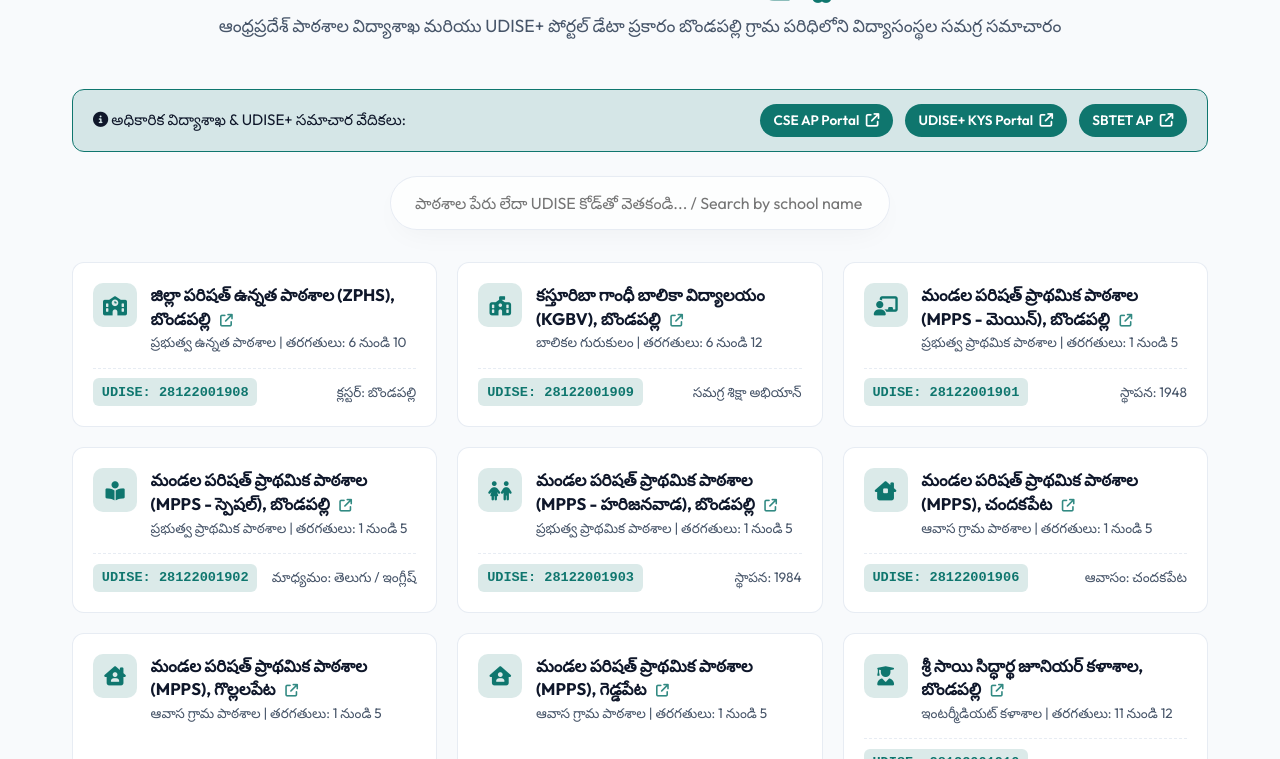
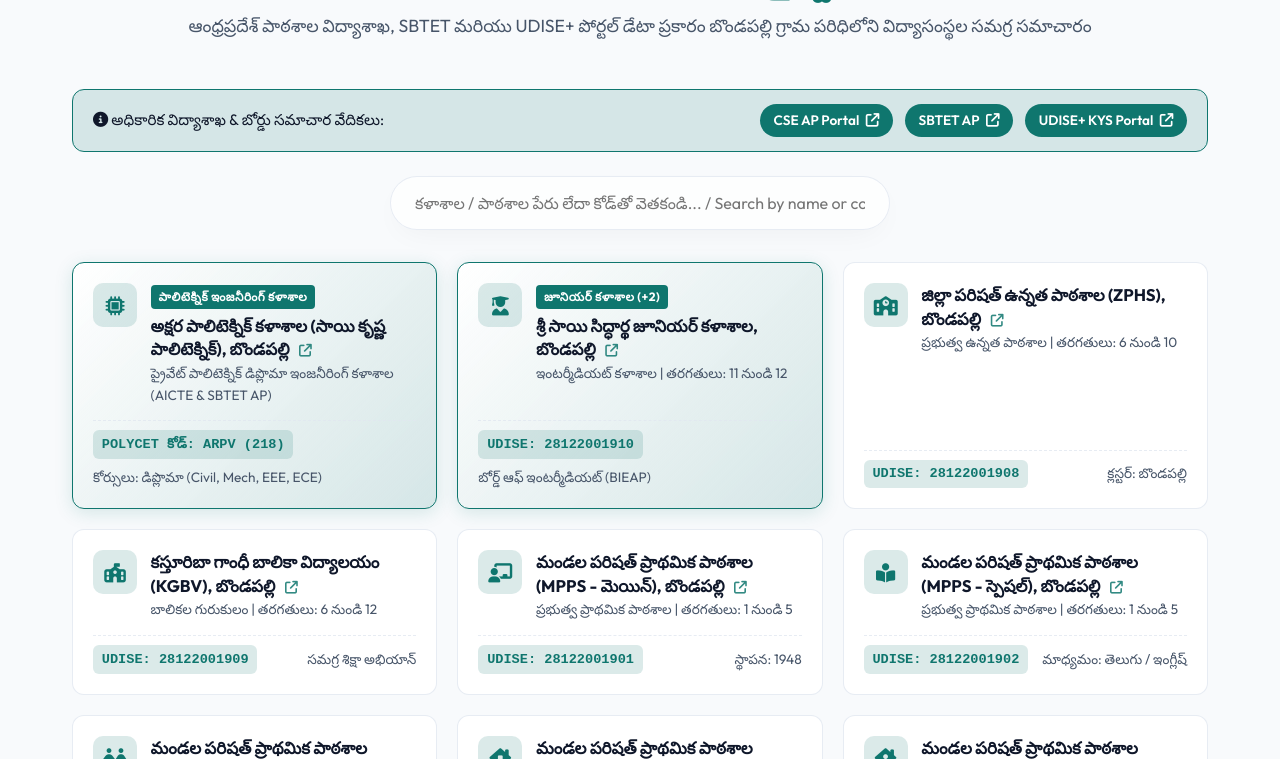
Before and after one commit to gopalkoyyana/the-bondapalle-village, a plain HTML site: page schools.html in a window 1280 px wide. Shown: the part 193-952 px from the top of the page. Drawn offline with Linux system fonts and the light colour scheme; a web font is replaced by a local one.

Commit message:
Feature Aksharaa Polytechnic as top Card 1 in details window and modal with cache busting

```diff
--- a/schools.html
+++ b/schools.html
@@ -3,9 +3,12 @@
 <head>
     <meta charset="UTF-8">
     <meta name="viewport" content="width=device-width, initial-scale=1.0">
+    <meta http-equiv="Cache-Control" content="no-cache, no-store, must-revalidate">
+    <meta http-equiv="Pragma" content="no-cache">
+    <meta http-equiv="Expires" content="0">
     <title>బొండపల్లి పాఠశాలలు & కళాశాలల వివరాలు | Schools & Colleges - Bondapalle</title>
-    <meta name="description" content="ఆంధ్రప్రదేశ్ పాఠశాల విద్యాశాఖ మరియు UDISE+ డేటా ప్రకారం బొండపల్లి గ్రామ పరిధిలోని అన్ని విద్యాసంస్థల అధికారిక వివరాలు. Official directory of schools in Bondapalle.">
-    <link rel="stylesheet" href="style.css">
+    <meta name="description" content="ఆంధ్రప్రదేశ్ పాఠశాల విద్యాశాఖ, SBTET మరియు UDISE+ డేటా ప్రకారం బొండపల్లి గ్రామ పరిధిలోని అన్ని విద్యాసంస్థల అధికారిక వివరాలు. Official directory of schools & polytechnic colleges in Bondapalle.">
+    <link rel="stylesheet" href="style.css?v=20261121_2">
     <!-- FontAwesome Icons -->
     <link rel="stylesheet" href="https://cdnjs.cloudflare.com/ajax/libs/font-awesome/6.4.0/css/all.min.css">
 </head>
@@ -39,36 +42,77 @@
         <section class="section">
             <div class="section-header">
                 <h2 data-te="పాఠశాలలు & కళాశాలల డైరెక్టరీ" data-en="Schools & Colleges Directory">పాఠశాలలు & కళాశాలల డైరెక్టరీ</h2>
-                <p data-te="ఆంధ్రప్రదేశ్ పాఠశాల విద్యాశాఖ మరియు UDISE+ పోర్టల్ డేటా ప్రకారం బొండపల్లి గ్రామ పరిధిలోని విద్యాసంస్థల సమగ్ర సమాచారం" data-en="Official records of educational institutions in Bondapalli village and its hamlets mapped with AP School Education Department & UDISE+">ఆంధ్రప్రదేశ్ పాఠశాల విద్యాశాఖ మరియు UDISE+ పోర్టల్ డేటా ప్రకారం బొండపల్లి గ్రామ పరిధిలోని విద్యాసంస్థల సమగ్ర సమాచారం</p>
+                <p data-te="ఆంధ్రప్రదేశ్ పాఠశాల విద్యాశాఖ, SBTET మరియు UDISE+ పోర్టల్ డేటా ప్రకారం బొండపల్లి గ్రామ పరిధిలోని విద్యాసంస్థల సమగ్ర సమాచారం" data-en="Official records of educational institutions in Bondapalli village and its hamlets mapped with AP School Education, SBTET & UDISE+">ఆంధ్రప్రదేశ్ పాఠశాల విద్యాశాఖ, SBTET మరియు UDISE+ పోర్టల్ డేటా ప్రకారం బొండపల్లి గ్రామ పరిధిలోని విద్యాసంస్థల సమగ్ర సమాచారం</p>
             </div>
 
             <!-- Official Portals Notice Box -->
             <div class="school-portal-notice">
                 <p>
                     <i class="fa-solid fa-circle-info"></i>
-                    <span data-te="అధికారిక విద్యాశాఖ & UDISE+ సమాచార వేదికలు:" data-en="Official School Education & UDISE+ Portals:">అధికారిక విద్యాశాఖ & UDISE+ సమాచార వేదికలు:</span>
+                    <span data-te="అధికారిక విద్యాశాఖ & బోర్డు సమాచార వేదికలు:" data-en="Official Education & Board Portals:">అధికారిక విద్యాశాఖ & బోర్డు సమాచార వేదికలు:</span>
                 </p>
                 <div class="portal-links">
                     <a href="https://cse.ap.gov.in/" target="_blank" rel="noopener noreferrer" class="portal-badge-link">
                         <span>CSE AP Portal</span> <i class="fa-solid fa-arrow-up-right-from-square"></i>
                     </a>
+                    <a href="https://sbtet.ap.gov.in/" target="_blank" rel="noopener noreferrer" class="portal-badge-link">
+                        <span>SBTET AP</span> <i class="fa-solid fa-arrow-up-right-from-square"></i>
+                    </a>
                     <a href="https://src.udiseplus.gov.in/" target="_blank" rel="noopener noreferrer" class="portal-badge-link">
                         <span>UDISE+ KYS Portal</span> <i class="fa-solid fa-arrow-up-right-from-square"></i>
-                    </a>
-                    <a href="https://sbtet.ap.gov.in/" target="_blank" rel="noopener noreferrer" class="portal-badge-link">
-                        <span>SBTET AP</span> <i class="fa-solid fa-arrow-up-right-from-square"></i>
                     </a>
                 </div>
             </div>
 
             <!-- School Search Bar -->
             <div class="search-container">
-                <input type="text" id="school-search" class="search-input" onkeyup="filterSchools()" placeholder="పాఠశాల పేరు లేదా UDISE కోడ్‌తో వెతకండి... / Search by school name or UDISE code...">
+                <input type="text" id="school-search" class="search-input" onkeyup="filterSchools()" placeholder="కళాశాల / పాఠశాల పేరు లేదా కోడ్‌తో వెతకండి... / Search by name or code...">
             </div>
 
-            <!-- Grid of All 9 Schools -->
+            <!-- Grid of All 10 Institutions (Colleges & Higher Education first) -->
             <div class="school-grid">
-                <!-- 1. ZPHS Bondapalli -->
+
+                <!-- 1. Aksharaa Polytechnic (Sai Krishna Polytechnic) - Featured Card #1 -->
+                <div class="school-item featured-college">
+                    <div class="school-item-header">
+                        <div class="school-item-icon"><i class="fa-solid fa-microchip"></i></div>
+                        <div>
+                            <span class="featured-badge" data-te="పాలిటెక్నిక్ ఇంజనీరింగ్ కళాశాల" data-en="Polytechnic College">పాలిటెక్నిక్ ఇంజనీరింగ్ కళాశాల</span>
+                            <br>
+                            <a href="https://www.aksharaapolytechnic.ac.in/" target="_blank" rel="noopener noreferrer" class="school-title-link">
+                                <span data-te="అక్షర పాలిటెక్నిక్ కళాశాల (సాయి కృష్ణ పాలిటెక్నిక్), బొండపల్లి" data-en="Aksharaa Polytechnic (formerly Sai Krishna Polytechnic), Bondapalli">అక్షర పాలిటెక్నిక్ కళాశాల (సాయి కృష్ణ పాలిటెక్నిక్), బొండపల్లి</span>
+                                <i class="fa-solid fa-arrow-up-right-from-square"></i>
+                            </a>
+                            <div class="class-tag" data-te="ప్రైవేట్ పాలిటెక్నిక్ డిప్లొమా ఇంజనీరింగ్ కళాశాల (AICTE & SBTET AP)" data-en="Private Polytechnic Diploma Engineering College (AICTE & SBTET AP)">ప్రైవేట్ పాలిటెక్నిక్ డిప్లొమా ఇంజనీరింగ్ కళాశాల (AICTE & SBTET AP)</div>
+                        </div>
+                    </div>
+                    <div class="school-item-meta">
+                        <span class="udise-tag">POLYCET కోడ్: ARPV (218)</span>
+                        <span class="class-tag" data-te="కోర్సులు: డిప్లొమా (Civil, Mech, EEE, ECE)" data-en="Courses: Diploma (Civil, Mech, EEE, ECE)">కోర్సులు: డిప్లొమా (Civil, Mech, EEE, ECE)</span>
+                    </div>
+                </div>
+
+                <!-- 2. Sri Sai Siddhartha Junior College - Featured Card #2 -->
+                <div class="school-item featured-college">
+                    <div class="school-item-header">
+                        <div class="school-item-icon"><i class="fa-solid fa-user-graduate"></i></div>
+                        <div>
+                            <span class="featured-badge" data-te="జూనియర్ కళాశాల (+2)" data-en="Junior College (+2)">జూనియర్ కళాశాల (+2)</span>
+                            <br>
+                            <a href="https://schools.org.in/vizianagaram/28122001910/sri-sai-siddhartha-junior-college.html" target="_blank" rel="noopener noreferrer" class="school-title-link">
+                                <span data-te="శ్రీ సాయి సిద్ధార్థ జూనియర్ కళాశాల, బొండపల్లి" data-en="Sri Sai Siddhartha Junior College, Bondapalli">శ్రీ సాయి సిద్ధార్థ జూనియర్ కళాశాల, బొండపల్లి</span>
+                                <i class="fa-solid fa-arrow-up-right-from-square"></i>
+                            </a>
+                            <div class="class-tag" data-te="ఇంటర్మీడియట్ కళాశాల | తరగతులు: 11 నుండి 12" data-en="Intermediate Junior College | Classes: 11 to 12">ఇంటర్మీడియట్ కళాశాల | తరగతులు: 11 నుండి 12</div>
+                        </div>
+                    </div>
+                    <div class="school-item-meta">
+                        <span class="udise-tag">UDISE: 28122001910</span>
+                        <span class="class-tag" data-te="బోర్డ్ ఆఫ్ ఇంటర్మీడియట్ (BIEAP)" data-en="Board of Intermediate (BIEAP)">బోర్డ్ ఆఫ్ ఇంటర్మీడియట్ (BIEAP)</span>
+                    </div>
+                </div>
+
+                <!-- 3. ZPHS Bondapalli -->
                 <div class="school-item">
                     <div class="school-item-header">
                         <div class="school-item-icon"><i class="fa-solid fa-school"></i></div>
@@ -86,7 +130,7 @@
                     </div>
                 </div>
 
-                <!-- 2. KGBV Bondapalli -->
+                <!-- 4. KGBV Bondapalli -->
                 <div class="school-item">
                     <div class="school-item-header">
                         <div class="school-item-icon"><i class="fa-solid fa-school-flag"></i></div>
@@ -104,7 +148,7 @@
                     </div>
                 </div>
 
-                <!-- 3. MPPS Bondapalli (Main / R) -->
+                <!-- 5. MPPS Bondapalli (Main / R) -->
                 <div class="school-item">
                     <div class="school-item-header">
                         <div class="school-item-icon"><i class="fa-solid fa-chalkboard-user"></i></div>
@@ -122,7 +166,7 @@
                     </div>
                 </div>
 
-                <!-- 4. MPPS Bondapalli (SPL) -->
+                <!-- 6. MPPS Bondapalli (SPL) -->
                 <div class="school-item">
                     <div class="school-item-header">
                         <div class="school-item-icon"><i class="fa-solid fa-book-open-reader"></i></div>
@@ -140,7 +184,7 @@
                     </div>
                 </div>
 
-                <!-- 5. MPPS Bondapalli (H) -->
+                <!-- 7. MPPS Bondapalli (H) -->
                 <div class="school-item">
                     <div class="school-item-header">
                         <div class="school-item-icon"><i class="fa-solid fa-children"></i></div>
@@ -158,7 +202,7 @@
                     </div>
                 </div>
 
-                <!-- 6. MPPS Chandakapeta -->
+                <!-- 8. MPPS Chandakapeta -->
                 <div class="school-item">
                     <div class="school-item-header">
                         <div class="school-item-icon"><i class="fa-solid fa-house-chimney-window"></i></div>
@@ -176,7 +220,7 @@
                     </div>
                 </div>
 
-                <!-- 7. MPPS Gollalapeta -->
+                <!-- 9. MPPS Gollalapeta -->
                 <div class="school-item">
                     <div class="school-item-header">
                         <div class="school-item-icon"><i class="fa-solid fa-house-chimney-user"></i></div>
@@ -194,7 +238,7 @@
                     </div>
                 </div>
 
-                <!-- 8. MPPS Geddapeta -->
+                <!-- 10. MPPS Geddapeta -->
                 <div class="school-item">
                     <div class="school-item-header">
                         <div class="school-item-icon"><i class="fa-solid fa-house-user"></i></div>
@@ -212,41 +256,6 @@
                     </div>
                 </div>
 
-                <!-- 9. Sri Sai Siddhartha Junior College -->
-                <div class="school-item">
-                    <div class="school-item-header">
-                        <div class="school-item-icon"><i class="fa-solid fa-user-graduate"></i></div>
-                        <div>
-                            <a href="https://schools.org.in/vizianagaram/28122001910/sri-sai-siddhartha-junior-college.html" target="_blank" rel="noopener noreferrer" class="school-title-link">
-                                <span data-te="శ్రీ సాయి సిద్ధార్థ జూనియర్ కళాశాల, బొండపల్లి" data-en="Sri Sai Siddhartha Junior College, Bondapalli">శ్రీ సాయి సిద్ధార్థ జూనియర్ కళాశాల, బొండపల్లి</span>
-                                <i class="fa-solid fa-arrow-up-right-from-square"></i>
-                            </a>
-                            <div class="class-tag" data-te="ఇంటర్మీడియట్ కళాశాల | తరగతులు: 11 నుండి 12" data-en="Intermediate Junior College | Classes: 11 to 12">ఇంటర్మీడియట్ కళాశాల | తరగతులు: 11 నుండి 12</div>
-                        </div>
-                    </div>
-                    <div class="school-item-meta">
-                        <span class="udise-tag">UDISE: 28122001910</span>
-                        <span class="class-tag" data-te="బోర్డ్ ఆఫ్ ఇంటర్మీడియట్ (BIEAP)" data-en="Board of Intermediate (BIEAP)">బోర్డ్ ఆఫ్ ఇంటర్మీడియట్ (BIEAP)</span>
-                    </div>
-                </div>
-
-                <!-- 10. Aksharaa Polytechnic (Sai Krishna Polytechnic) -->
-                <div class="school-item">
-                    <div class="school-item-header">
-                        <div class="school-item-icon"><i class="fa-solid fa-microchip"></i></div>
-                        <div>
-                            <a href="https://www.aksharaapolytechnic.ac.in/" target="_blank" rel="noopener noreferrer" class="school-title-link">
-                                <span data-te="అక్షర పాలిటెక్నిక్ కళాశాల (సాయి కృష్ణ పాలిటెక్నిక్), బొండపల్లి" data-en="Aksharaa Polytechnic (formerly Sai Krishna Polytechnic), Bondapalli">అక్షర పాలిటెక్నిక్ కళాశాల (సాయి కృష్ణ పాలిటెక్నిక్), బొండపల్లి</span>
-                                <i class="fa-solid fa-arrow-up-right-from-square"></i>
-                            </a>
-                            <div class="class-tag" data-te="ప్రైవేట్ పాలిటెక్నిక్ డిప్లొమా ఇంజనీరింగ్ కళాశాల (AICTE & SBTET AP)" data-en="Private Polytechnic Diploma Engineering College (AICTE & SBTET AP)">ప్రైవేట్ పాలిటెక్నిక్ డిప్లొమా ఇంజనీరింగ్ కళాశాల (AICTE & SBTET AP)</div>
-                        </div>
-                    </div>
-                    <div class="school-item-meta">
-                        <span class="udise-tag">POLYCET కోడ్: ARPV (218)</span>
-                        <span class="class-tag" data-te="కోర్సులు: డిప్లొమా ఇన్ ఇంజనీరింగ్ (Civil, Mech, EEE, ECE)" data-en="Courses: Diploma in Engg (Civil, Mech, EEE, ECE)">కోర్సులు: డిప్లొమా ఇన్ ఇంజనీరింగ్ (Civil, Mech, EEE, ECE)</span>
-                    </div>
-                </div>
             </div>
         </section>
     </main>
@@ -263,6 +272,6 @@
         </div>
     </footer>
 
-    <script src="app.js"></script>
+    <script src="app.js?v=20261121_2"></script>
 </body>
 </html>
--- a/style.css
+++ b/style.css
@@ -522,6 +522,25 @@ main {
     font-weight: 500;
 }
 
+.featured-college {
+    border-color: var(--accent) !important;
+    background: linear-gradient(135deg, var(--bg-secondary) 0%, var(--accent-glow) 100%) !important;
+    box-shadow: 0 4px 18px var(--accent-glow) !important;
+}
+
+.featured-badge {
+    background: var(--accent);
+    color: #ffffff;
+    font-size: 0.75rem;
+    font-weight: 700;
+    padding: 0.15rem 0.5rem;
+    border-radius: 4px;
+    text-transform: uppercase;
+    letter-spacing: 0.5px;
+    display: inline-block;
+    margin-bottom: 0.3rem;
+}
+
 /* Card Button Actions */
 .card-actions {
     display: flex;
```
Also changed, not shown: index.html (+45 -41 lines).
